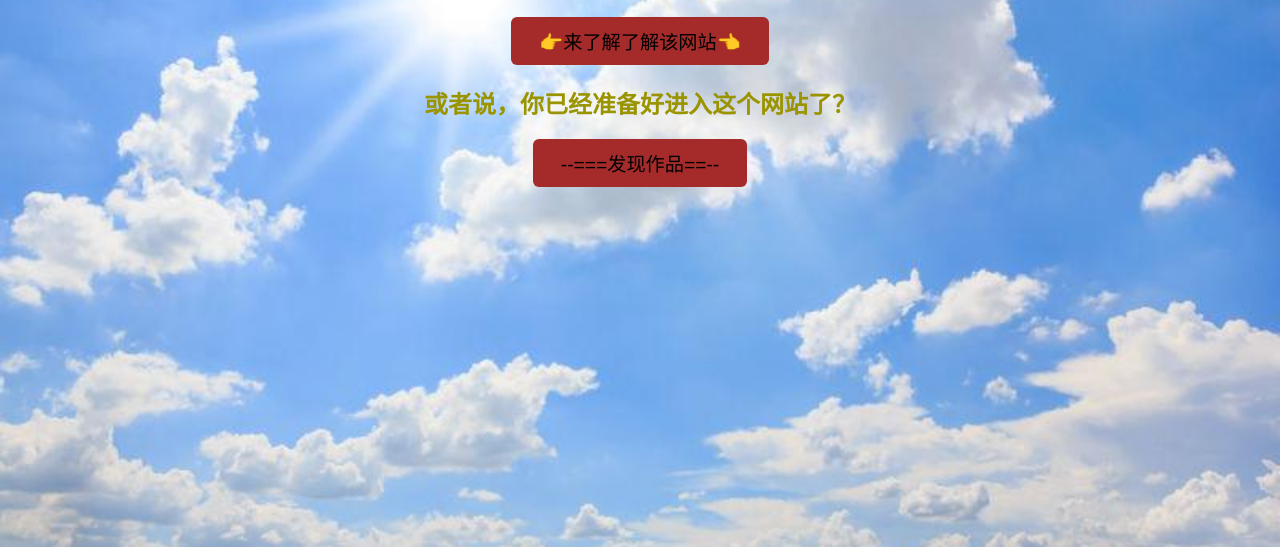
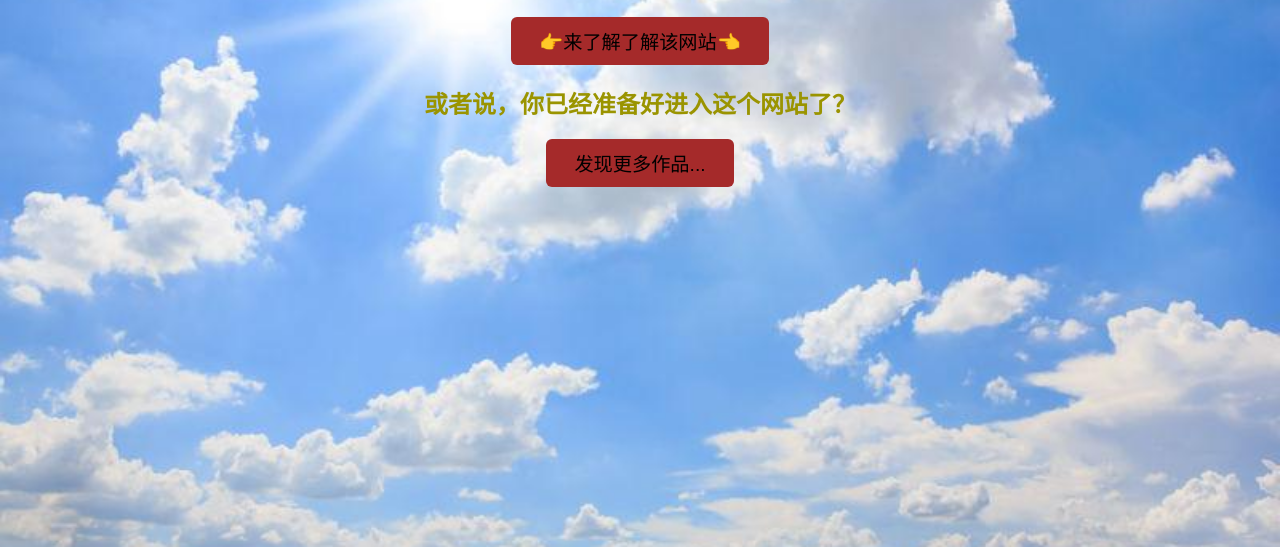
Before and after one commit to Wengyu314/wengyu314.github.io, a plain HTML site: page index.html in a window 1280 px wide. Shown: the part 253-800 px from the top of the page. Drawn offline with Linux system fonts and the light colour scheme.

Commit message:
Update index.html

```diff
--- a/index.html
+++ b/index.html
@@ -57,7 +57,7 @@
     <h2 style="color:rgb(154, 148, 0);">或者说，你已经准备好进入这个网站了？</h2>
     <div class="intro-btn-container" style="color:black">
         <button class="intro-btn" onclick="window.location.href='https://wengyu314.github.io/projects'">
-            --===发现作品==--
+            发现更多作品...
         </button>
     </div>
 
```
